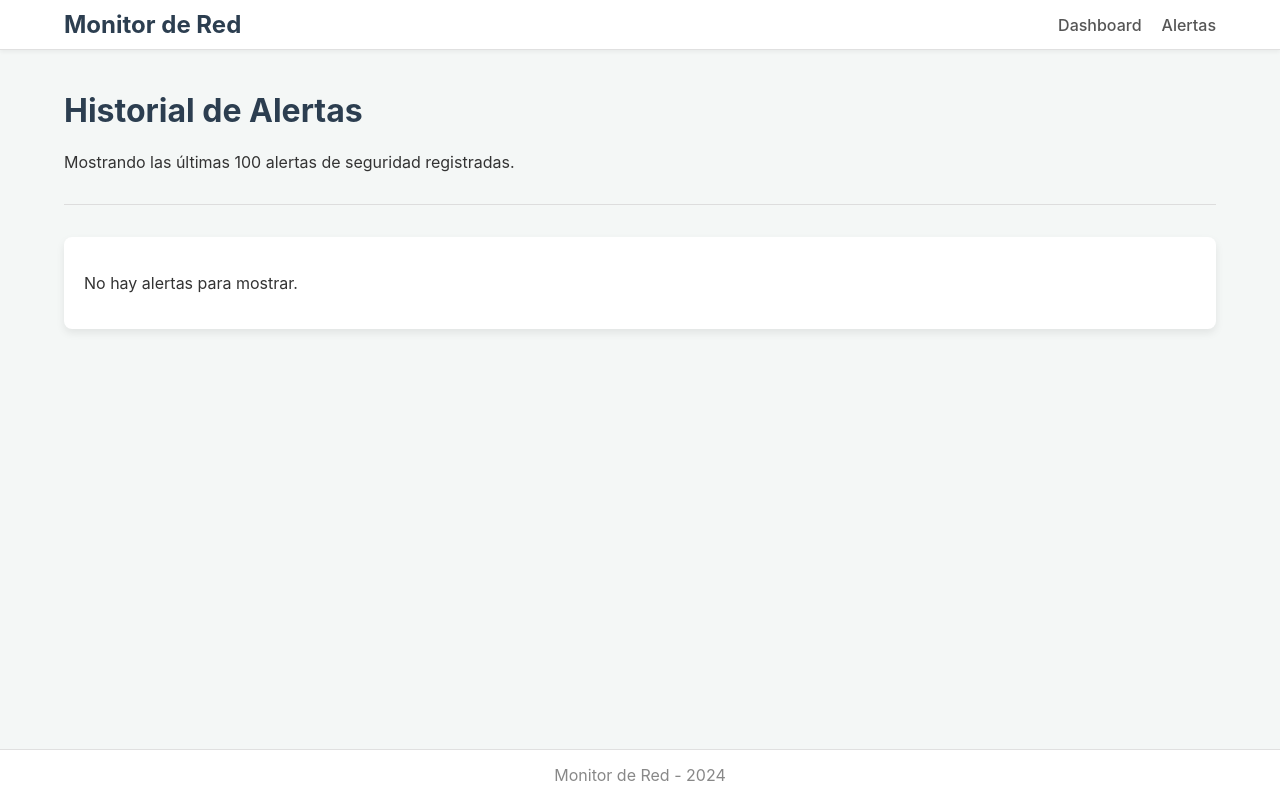
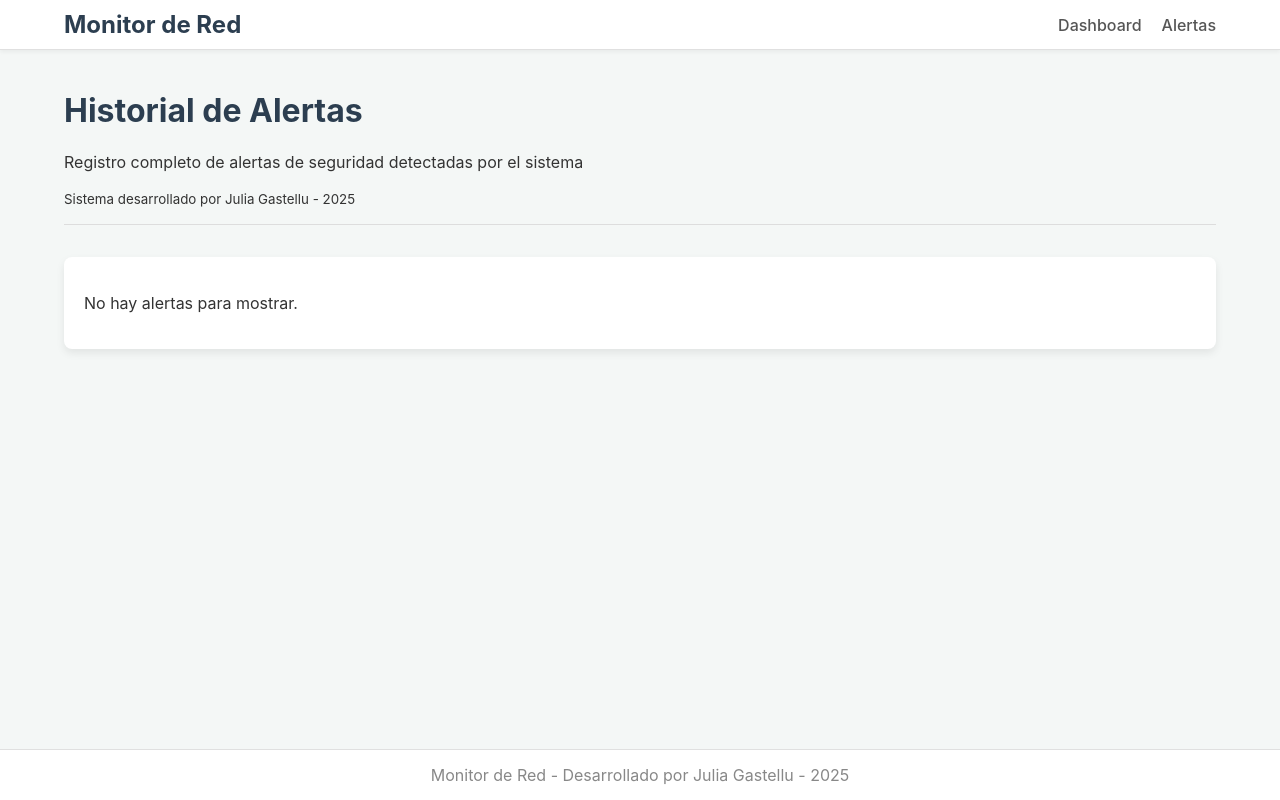
Before and after one commit to JuliaGastellu/monitor_red, a Python web app: template src/web/templates/alertas.html in a window 1280 px wide. Run offline with Jinja, Linux system fonts and the light colour scheme; the template is opened without the code that fills it, so the values that code supplies are empty.

```diff
--- a/setup.py
+++ b/setup.py
@@ -4,8 +4,8 @@ setup(
     name="monitor-red",
     version="1.0.0",
     description="Sistema de Monitoreo y Análisis de Tráfico de Red",
-    author="Tu Nombre",
-    author_email="tu_email@dominio.com",
+    author="Julia Gastellu",
+    author_email="julia.gastellu@email.com",
     packages=find_packages(),
     install_requires=[
         "scapy>=2.4.5",
--- a/src/web/templates/alertas.html
+++ b/src/web/templates/alertas.html
@@ -3,7 +3,8 @@
 {% block content %}
 <div class="header">
     <h1>Historial de Alertas</h1>
-    <p>Mostrando las últimas 100 alertas de seguridad registradas.</p>
+    <p>Registro completo de alertas de seguridad detectadas por el sistema</p>
+    <small class="author-info">Sistema desarrollado por Julia Gastellu - 2025</small>
 </div>
 
 <div class="card full-width">
--- a/src/web/templates/base.html
+++ b/src/web/templates/base.html
@@ -21,7 +21,7 @@
     </main>
     <footer class="footer">
         <div class="container">
-            <span>Monitor de Red - 2024</span>
+            <span>Monitor de Red - Desarrollado por Julia Gastellu - 2025</span>
         </div>
     </footer>
     {% block scripts %}{% endblock %}
--- a/src/web/templates/dashboard.html
+++ b/src/web/templates/dashboard.html
@@ -3,7 +3,8 @@
 {% block content %}
 <div class="header">
     <h1>Dashboard en Tiempo Real</h1>
-    <p>Mostrando el estado actual de la red.</p>
+    <p>Sistema de Monitoreo y Análisis de Tráfico de Red</p>
+    <small class="author-info">Desarrollado por Julia Gastellu - 2025</small>
 </div>
 
 <div class="grid-container">
```
Also changed, not shown: README.md.
